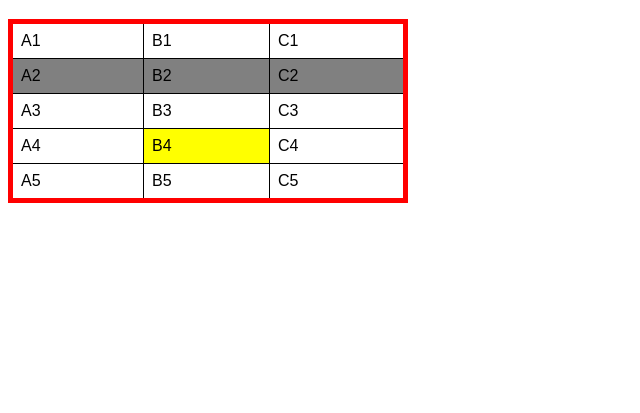
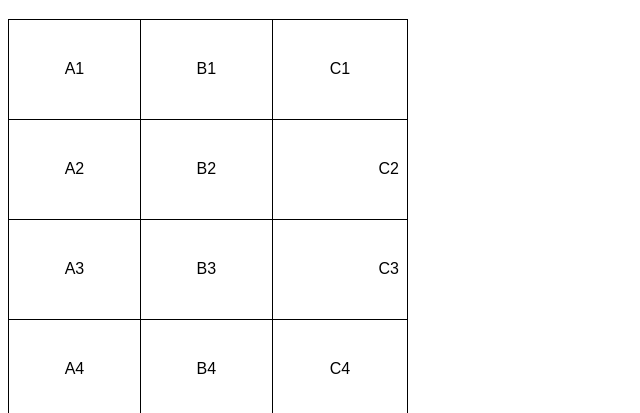
Before and after one commit to danielzmoreira/html-css, a plain HTML site: page exercícios/ex023/tabela001.html in a window 1280 px wide. Shown: the part 61-474 px from the top of the page, without its empty margins (0-640 px from the left). Drawn offline with Linux system fonts and the light colour scheme.

Commit message:
criei tabela 001

```diff
--- a/exercícios/ex023/tabela001.html
+++ b/exercícios/ex023/tabela001.html
@@ -12,22 +12,19 @@
 
         table {
             width: 400px;
+            height: 400px;
             border-collapse: collapse;
-            border: 5px solid red;
 
         }
-
-        tr.linha {
-            background-color: gray;
-        }
-
         td {
             border: 1px solid black;
             padding: 8px;
+            text-align: center; /*Alinhamento horizontal*/
+            vertical-align: middle; /*Alinhamento vertical*/
         }
 
-        td.dado {
-          background-color: yellow;
+        .numero {
+          text-align: right;
         }
 
     </style>
@@ -48,24 +45,20 @@
         <td>B1</tD>
         <td>C1</td>
       </tr>
-      <tr class="linha"> <!-- SEGUNDA LINHA-->
+      <tr> <!-- SEGUNDA LINHA-->
         <td>A2</td>
         <td>B2</td>
-        <td>C2</td>
+        <td class="numero">C2</td>
       </tr>
       <tr> <!-- TERCEIRA LINHA-->
         <td>A3</td>
         <td>B3</td>
-        <td>C3</td>
+        <td class="numero">C3</td>
       </tr>  <!-- QUARTA LINHA-->
         <td>A4</td>
-        <td class="dado">B4</td>
+        <td>B4</td>
         <td>C4</td>
       <tr>
-        <td>A5</td>
-        <td>B5</td>
-        <td>C5</td>
-      </tr>
     </table>
 </body>
 </html>
```
